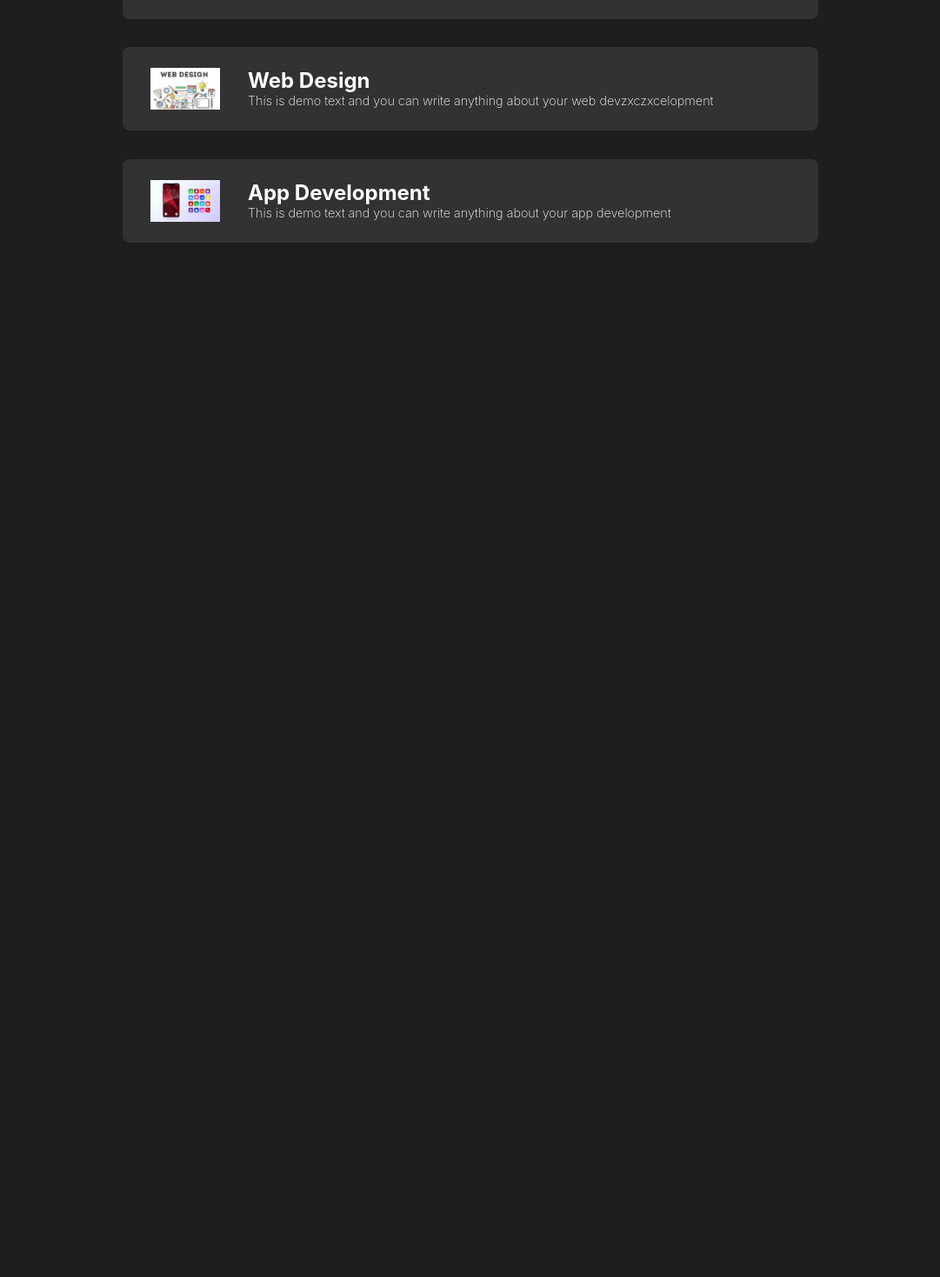
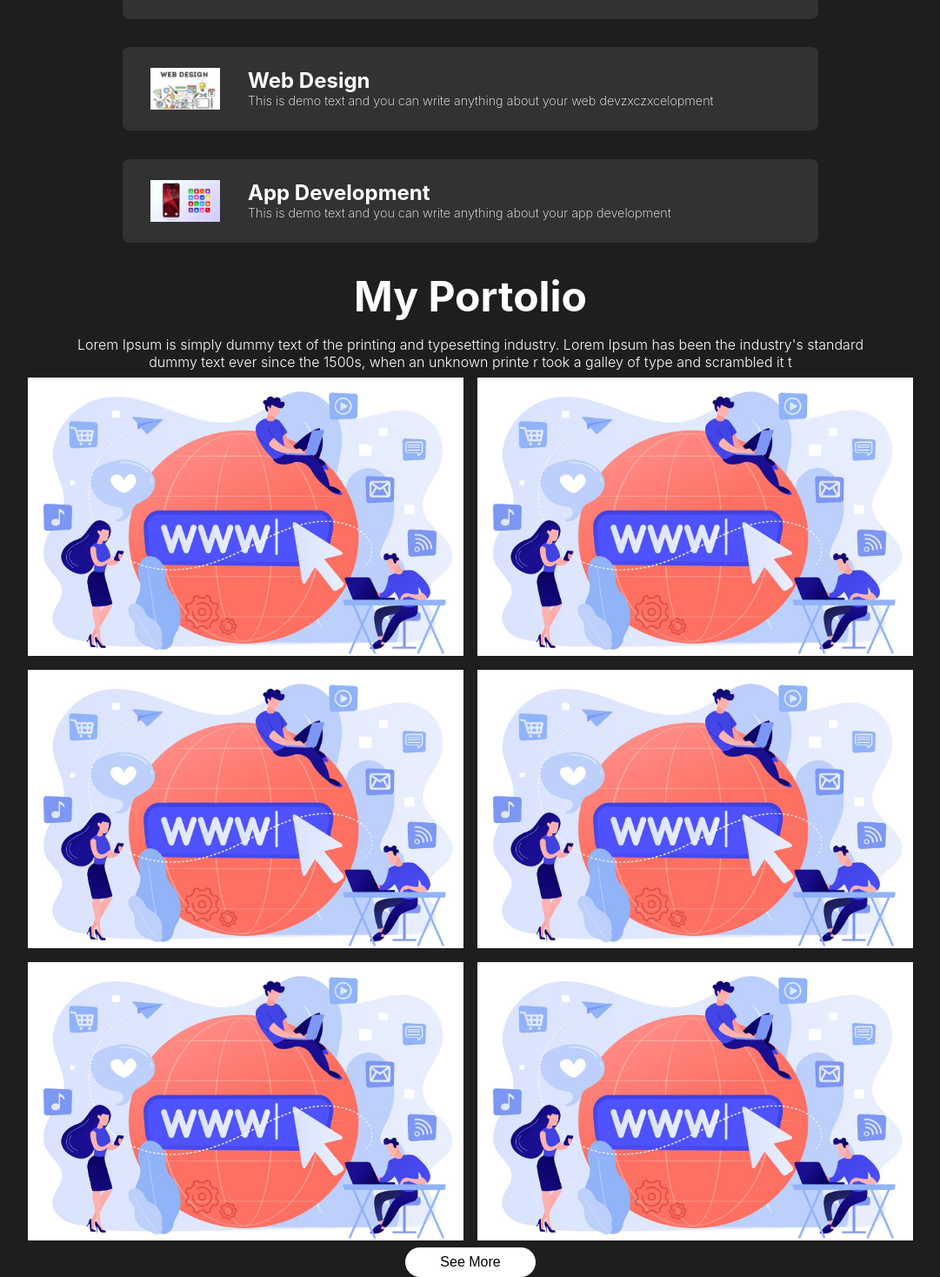
Before and after one commit to ashanmillewa/PortfolioSite, a React (Create React App) app: page / in a window 1280 px wide. Shown: the part 1127-2595 px from the top of the page at 87% size, without its empty margins (99-1180 px from the left). Before the commit the page ends 1422 px from the top, so only its background shows below. Built offline with nearby package versions, Linux system fonts and the light colour scheme; a web font is replaced by a local one.

Commit message:
works part done

```diff
--- a/src/App.js
+++ b/src/App.js
@@ -1,6 +1,7 @@
 import Navbar from './components/Navbar/navbar';
 import Intro from './components/Intro/intro'
 import Skills from './components/Skills/skills';
+import Works from './components/Works/works';
 
 function App() {
   return (
@@ -8,6 +9,7 @@ function App() {
         <Navbar/>
         <Intro/>
         <Skills/>
+        <Works/>
     </div>
   );
 }
--- /dev/null
+++ b/src/components/Works/works.css
@@ -0,0 +1,52 @@
+#works{
+    margin: 0 auto;
+    min-height: calc(100hv - 4rem);
+    width: 100vw;
+    max-width: 60rem;
+    display: flex;
+    flex-direction: column;
+    align-items: center;
+    justify-content: center;
+    text-align: center;
+    padding: 0 1rem;
+}
+
+.worksTitle{
+    margin: 1rem 0;
+    font-size: 3rem;
+}
+
+.worksDesc{
+    font-weight: 300;
+    font-size: 1rem;
+}
+
+.worksImgs{
+    display: flex;
+    align-items: center;
+    justify-content: center;
+     flex-wrap: wrap;
+    width: 100vw;
+    max-width: 65rem;
+}
+
+.worksImg{
+    object-fit: cover;
+    height: 20rem;
+    margin: 0.5em;
+}
+
+.worksBtn{
+    padding: 0.5rem 2.5rem;
+    border: none;
+    border-radius: 2rem;
+    background: white;
+    font-size: 1rem;
+}
+
+@media screen and (max-width:585px) {
+    .worksImg{
+        height: 50vw;
+    }
+
+}
--- /dev/null
+++ b/src/components/Works/works.js
@@ -0,0 +1,27 @@
+import React from 'react'
+import './works.css'
+import Portolio from '../../assets/portfolio.png'
+
+const works = () => {
+  return (
+    <section id='works'>
+        <h2 className='worksTitle'>My Portolio</h2>
+        <span className='worksDesc'>Lorem Ipsum is simply dummy text of the printing and typesetting industry.
+                 Lorem Ipsum has been the industry's standard dummy text ever since the 1500s, when an unknown printe
+                 r took a galley of type and scrambled it t </span>
+
+        <div className='worksImgs'>
+            <img src={Portolio} alt='' className='worksImg' />
+            <img src={Portolio} alt='' className='worksImg' />
+            <img src={Portolio} alt='' className='worksImg' />
+            <img src={Portolio} alt='' className='worksImg' />
+            <img src={Portolio} alt='' className='worksImg' />
+            <img src={Portolio} alt='' className='worksImg' />
+        </div>
+
+        <button className='worksBtn'>See More</button>
+    </section>
+  )
+}
+
+export default works
```
Also changed, not shown: src/assets/portfolio.png (added).
